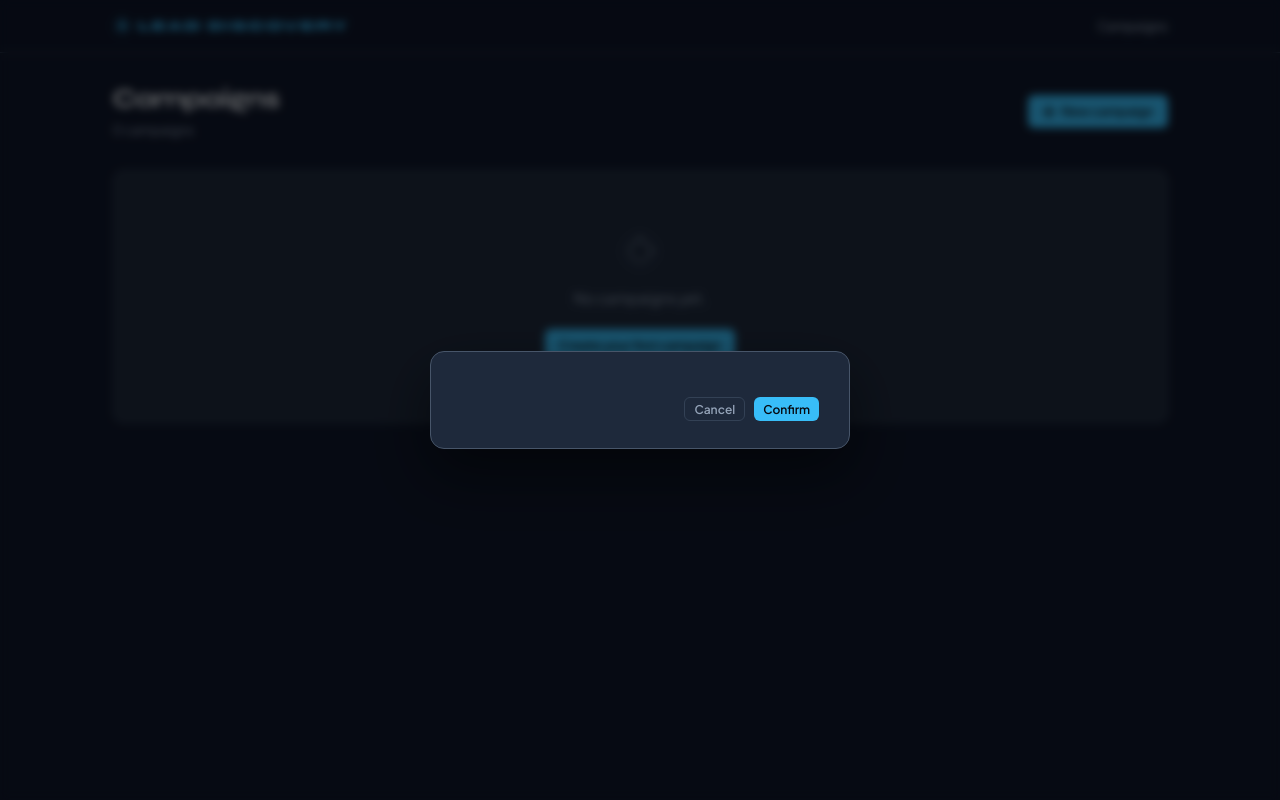
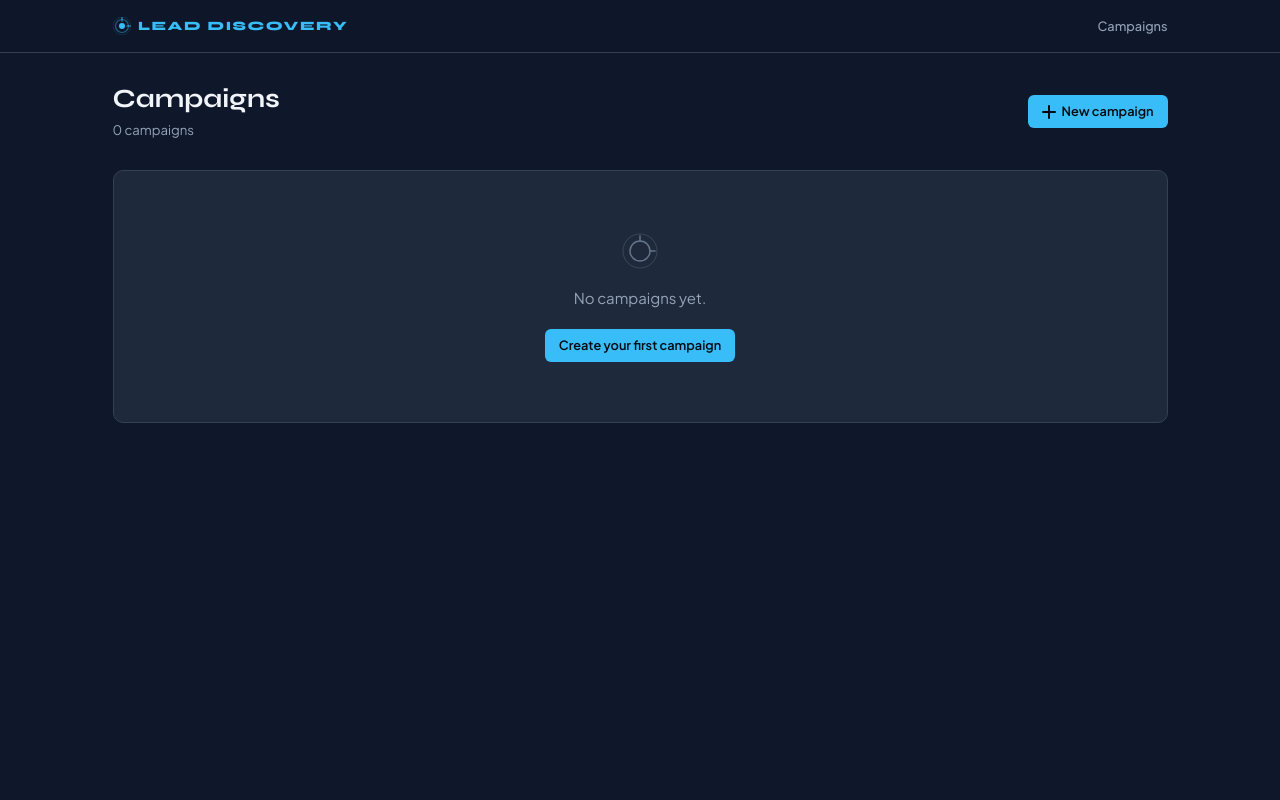
Before and after one commit to rajiv-gif/lead-discovery-platform, a FastAPI app: page / in a window 1280 px wide. Run offline with FastAPI, Linux system fonts and the light colour scheme; some libraries are stand-ins or nearby versions.

Commit message:
fix: replace stuck modal with inline Yes/No confirm for hx-confirm
Removes the overlay modal entirely. When an hx-confirm button is clicked,
the button hides and an inline "message [Yes] [No]" appears beside it.
Yes issues the HTMX request; No (or Escape) restores the original button.
No overlays, no blocking, no browser dialogs.

Co-Authored-By: Claude Sonnet 4.6 <noreply@anthropic.com>

```diff
--- a/src/dashboard/templates/base.html
+++ b/src/dashboard/templates/base.html
@@ -336,55 +336,43 @@
     {% block content %}{% endblock %}
   </main>
 
-  <!-- Custom confirm modal (replaces browser confirm() for hx-confirm) -->
-  <div id="confirm-overlay" hidden
-       style="position:fixed;inset:0;background:rgba(0,0,0,.55);backdrop-filter:blur(4px);
-              z-index:200;display:flex;align-items:center;justify-content:center">
-    <div style="background:var(--surface);border:1px solid var(--border-2);border-radius:14px;
-                padding:1.75rem 2rem;width:min(420px,92vw);display:flex;flex-direction:column;gap:1.25rem;
-                box-shadow:0 24px 60px rgba(0,0,0,.5)">
-      <p id="confirm-message" style="font-size:.95rem;color:var(--text);line-height:1.5"></p>
-      <div style="display:flex;gap:.6rem;justify-content:flex-end">
-        <button id="confirm-cancel" class="btn btn-ghost btn-sm">Cancel</button>
-        <button id="confirm-ok" class="btn btn-primary btn-sm">Confirm</button>
-      </div>
-    </div>
-  </div>
+  <script>
+  // Intercept hx-confirm and show inline Yes/No instead of the browser dialog
+  document.addEventListener('htmx:confirm', function (e) {
+    if (!e.detail.question) return;
+    e.preventDefault();
 
-  <script>
-  (function () {
-    const overlay  = document.getElementById('confirm-overlay');
-    const msgEl    = document.getElementById('confirm-message');
-    const cancelBtn = document.getElementById('confirm-cancel');
-    const okBtn    = document.getElementById('confirm-ok');
-    let _resolve;
+    const trigger = e.detail.elt;
 
-    function showConfirm(message) {
-      return new Promise(resolve => {
-        msgEl.textContent = message;
-        overlay.hidden = false;
-        _resolve = resolve;
-      });
+    // Remove any existing inline confirm
+    const prev = document.getElementById('inline-confirm');
+    if (prev) prev.remove();
+
+    const el = document.createElement('span');
+    el.id = 'inline-confirm';
+    el.style.cssText = 'display:inline-flex;align-items:center;gap:.45rem;flex-wrap:wrap';
+    el.innerHTML =
+      '<span style="font-size:.82rem;color:var(--text-2)">' + e.detail.question + '</span>' +
+      '<button id="inline-confirm-yes" class="btn btn-primary btn-sm">Yes</button>' +
+      '<button id="inline-confirm-no"  class="btn btn-ghost   btn-sm">No</button>';
+
+    trigger.insertAdjacentElement('afterend', el);
+    trigger.style.display = 'none';
+
+    function restore() {
+      el.remove();
+      trigger.style.display = '';
     }
 
-    function close(result) {
-      overlay.hidden = true;
-      if (_resolve) { _resolve(result); _resolve = null; }
-    }
-
-    cancelBtn.addEventListener('click', () => close(false));
-    okBtn.addEventListener('click',     () => close(true));
-    overlay.addEventListener('click', e => { if (e.target === overlay) close(false); });
-    document.addEventListener('keydown', e => { if (e.key === 'Escape' && !overlay.hidden) close(false); });
-
-    // Intercept hx-confirm before the browser dialog fires
-    document.addEventListener('htmx:confirm', async function (e) {
-      if (!e.detail.question) return;
-      e.preventDefault();
-      const confirmed = await showConfirm(e.detail.question);
-      if (confirmed) e.detail.issueRequest(true);
+    document.getElementById('inline-confirm-yes').onclick = function () {
+      restore();
+      e.detail.issueRequest(true);
+    };
+    document.getElementById('inline-confirm-no').onclick = restore;
+    document.addEventListener('keydown', function esc(ev) {
+      if (ev.key === 'Escape') { restore(); document.removeEventListener('keydown', esc); }
     });
-  })();
+  });
   </script>
 
 </body>
```
